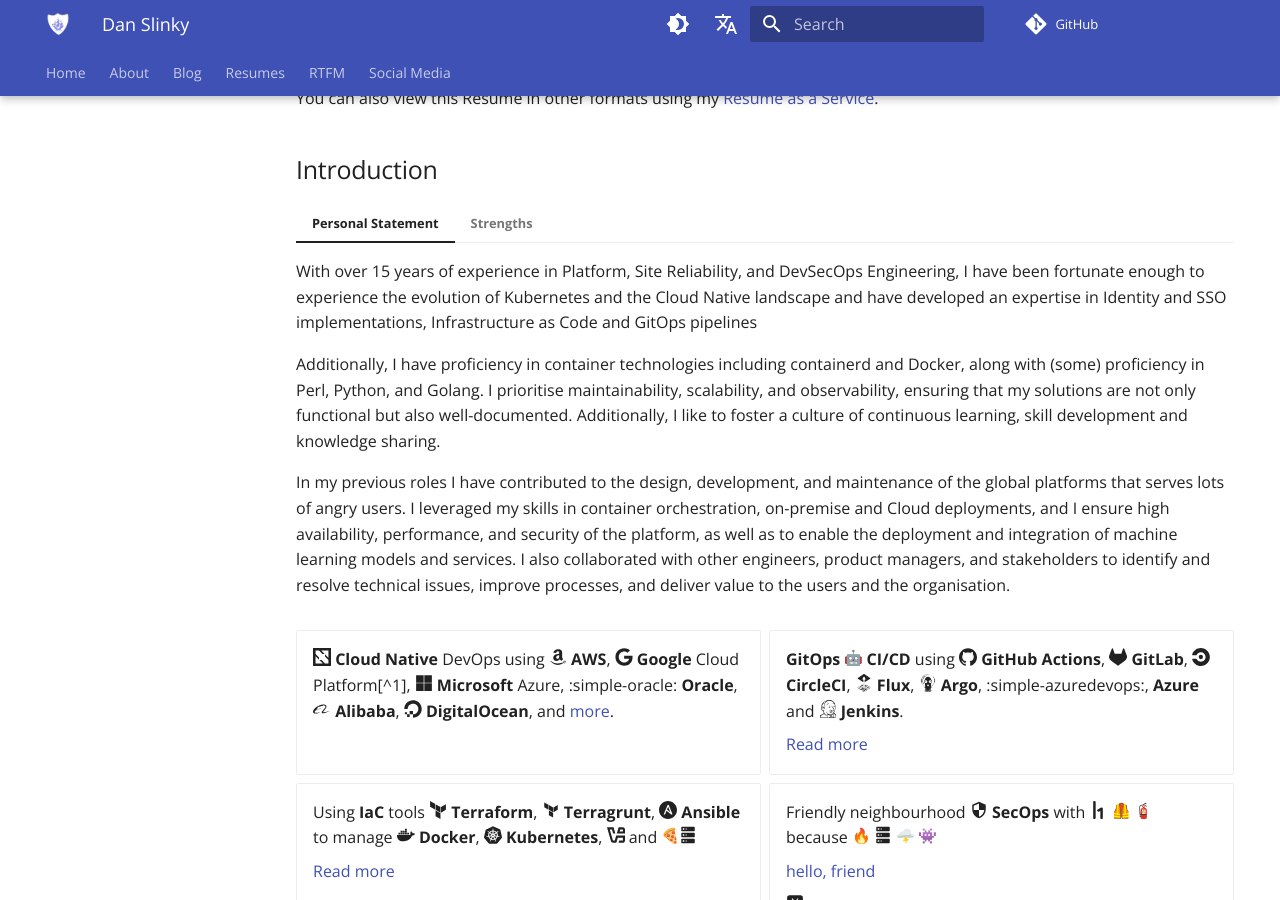
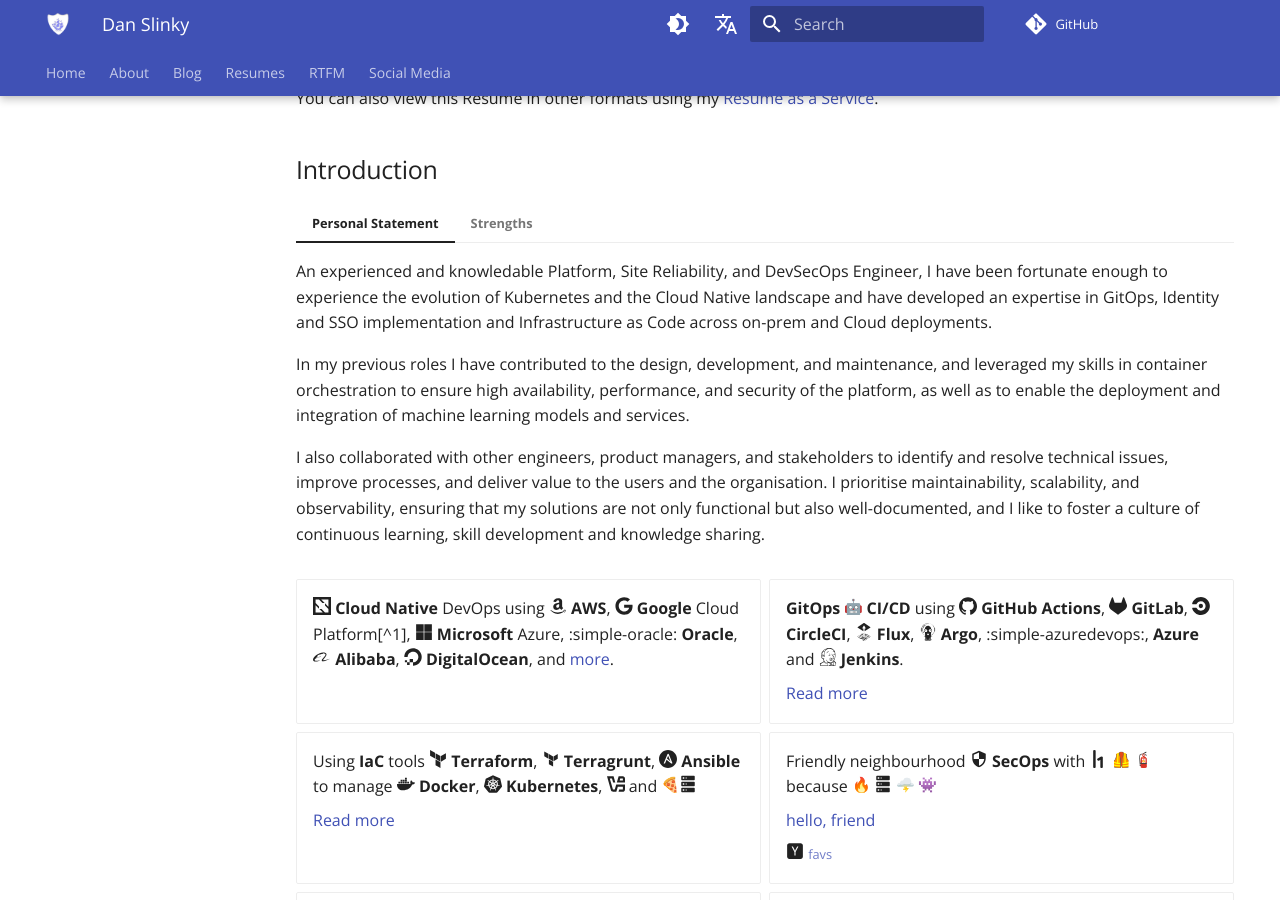
Before and after one commit to danslinky/danslinky.co.uk, an MkDocs documentation site: the page built from docs/resumes/markdown/index.md, in a window 1280 px wide and 900 px high, scrolled down 295 px. Built offline with MkDocs 1.6.1 and Material for MkDocs 9.7.7, drawn with Linux system fonts in a browser that asks for light colours; emoji names are drawn with the system emoji font; plug-ins that fetch from the network failed and are left out; comment, search, counter and statistics services are not loaded.

Commit message:
try this statement

```diff
--- a/docs/resumes/markdown/index.md
+++ b/docs/resumes/markdown/index.md
@@ -15,11 +15,11 @@
 
 === "Personal Statement"
 
-    With over 15 years of experience in Platform, Site Reliability, and DevSecOps Engineering, I have been fortunate enough to experience the evolution of Kubernetes and the Cloud Native landscape and have developed an expertise in Identity and SSO implementations, Infrastructure as Code and GitOps pipelines
+    An experienced and knowledable Platform, Site Reliability, and DevSecOps Engineer, I have been fortunate enough to experience the evolution of Kubernetes and the Cloud Native landscape and have developed an expertise in GitOps, Identity and SSO implementation and Infrastructure as Code across on-prem and Cloud deployments.
 
-    Additionally, I have proficiency in container technologies including containerd and Docker, along with (some) proficiency in Perl, Python, and Golang. I prioritise maintainability, scalability, and observability, ensuring that my solutions are not only functional but also well-documented. Additionally, I like to foster a culture of continuous learning, skill development and knowledge sharing.
+    In my previous roles I have contributed to the design, development, and maintenance, and leveraged my skills in container orchestration to ensure high availability, performance, and security of the platform, as well as to enable the deployment and integration of machine learning models and services.
 
-    In my previous roles I have contributed to the design, development, and maintenance of the global platforms that serves lots of angry users. I leveraged my skills in container orchestration, on-premise and Cloud deployments, and I ensure high availability, performance, and security of the platform, as well as to enable the deployment and integration of machine learning models and services. I also collaborated with other engineers, product managers, and stakeholders to identify and resolve technical issues, improve processes, and deliver value to the users and the organisation.
+    I also collaborated with other engineers, product managers, and stakeholders to identify and resolve technical issues, improve processes, and deliver value to the users and the organisation. I prioritise maintainability, scalability, and observability, ensuring that my solutions are not only functional but also well-documented, and I like to foster a culture of continuous learning, skill development and knowledge sharing.
 
 === "Strengths"
 
```
